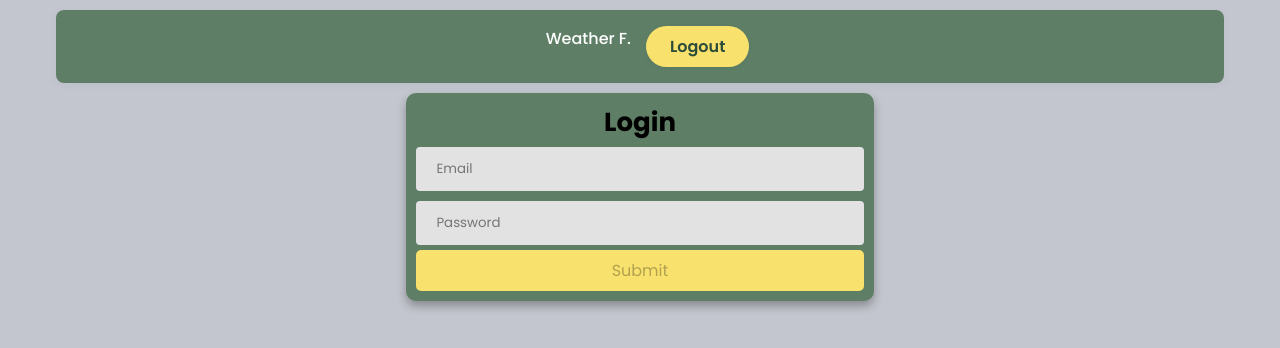
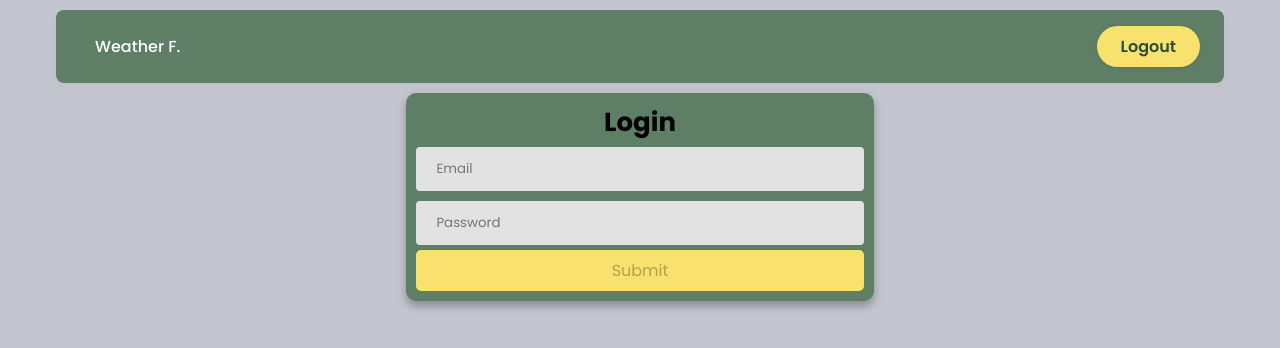
Before and after one commit to kilofafeure/AngularNetGradioTest, an Angular app in the folder AngularNetGradioTest/angularnetgradiotest.client/: page /login in a window 1280 px wide. Shown: the top 348 px of the page. Built offline with nearby package versions, Linux system fonts and the light colour scheme.

Commit message:
Visualizacion header

```diff
--- a/AngularNetGradioTest/angularnetgradiotest.client/src/app/components/header/header.component.css
+++ b/AngularNetGradioTest/angularnetgradiotest.client/src/app/components/header/header.component.css
@@ -16,12 +16,6 @@
   border-radius: 8px;
   box-shadow: 0 2px 8px rgba(44, 76, 59, 0.05);
   box-sizing: border-box;
-  margin: 0 auto;
-}
-
-.header-container {
-  display: flex;
-  justify-content: space-around;
   margin: 0 auto;
 }
 
--- a/AngularNetGradioTest/angularnetgradiotest.client/src/app/components/header/header.component.html
+++ b/AngularNetGradioTest/angularnetgradiotest.client/src/app/components/header/header.component.html
@@ -1,19 +1,16 @@
-<header class="header">
-  <div class="header-container">
+<div class="header">
   <nav class="main-nav">
     <ul class="nav-list">
       @for (item of menuItems; track item.path) {
       <li class="nav-item">
         <a [routerLink]="item.path"
            routerLinkActive="active"
-             [routerLinkActiveOptions]="{exact: item.path === '/inicio'}"
-          >
+           [routerLinkActiveOptions]="{exact: item.path === '/inicio'}">
           {{ item.label }}
         </a>
       </li>
       }
     </ul>
   </nav>
-    <button class="header-logout-btn" (click)="logout()">Logout</button>
+  <button class="header-logout-btn">Logout</button>
 </div>
-</header>
```
Lines whose indentation alone changed are shown as unchanged.
